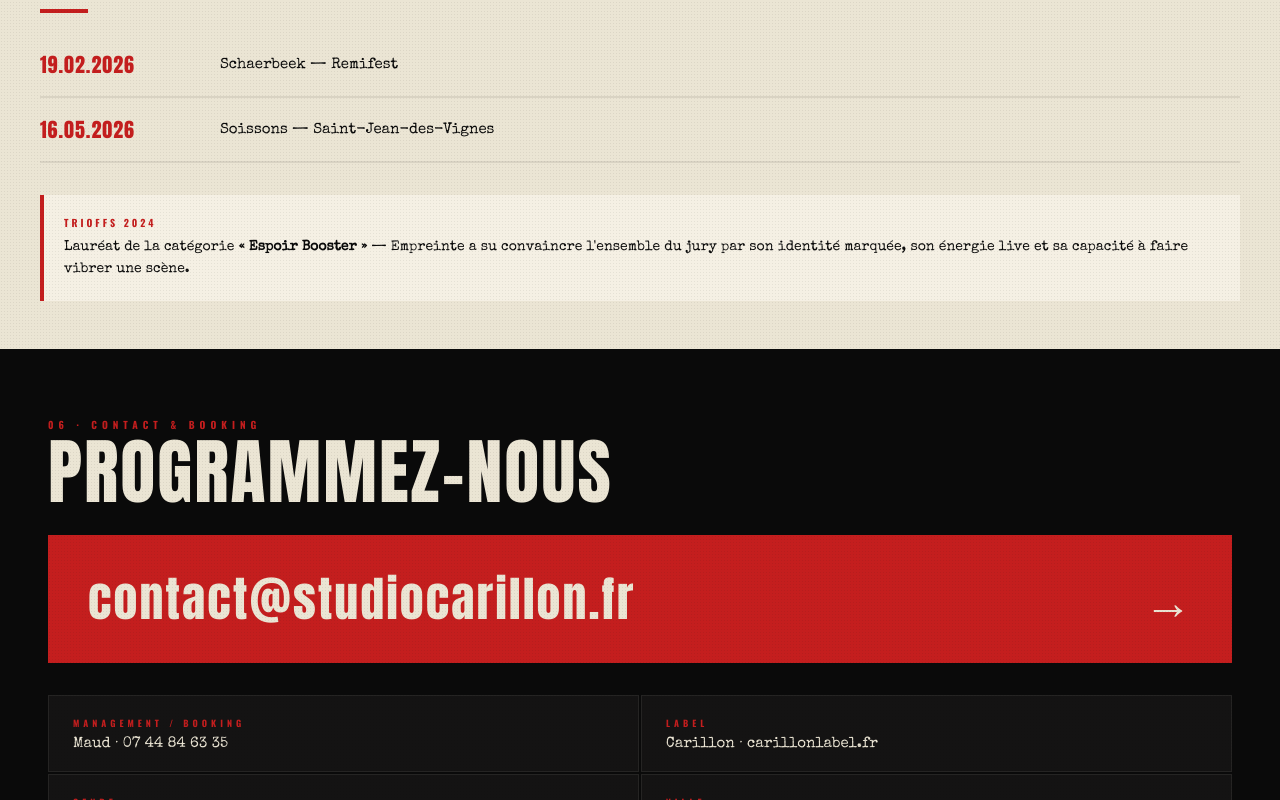
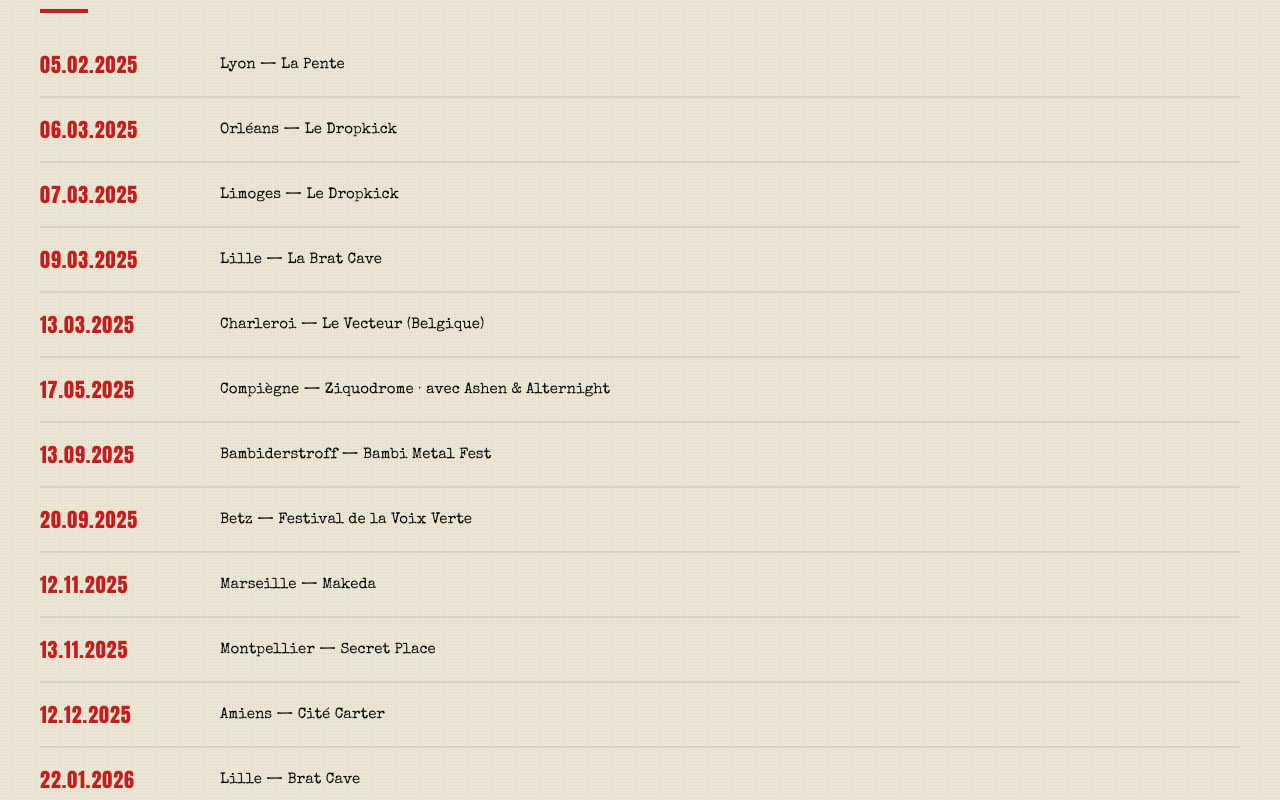
Before and after one commit to BrownGreg/carillon_label, a React (Vite) app in the folder app/: page /epk/empreinte in a window 1280 px wide. Shown: the part 3720-4520 px from the top of the page. Built offline with nearby package versions, Linux system fonts and the light colour scheme; a web font is replaced by a local one.

Commit message:
content: ajout dates concerts Empreinte 2025-2026
Co-Authored-By: Claude Sonnet 4.6 <noreply@anthropic.com>

```diff
--- a/app/src/pages/EpkEmpreintePage.jsx
+++ b/app/src/pages/EpkEmpreintePage.jsx
@@ -636,6 +636,18 @@ const clips = [
 ]
 
 const dates = [
+  { date: '05.02.2025', lieu: 'Lyon — La Pente' },
+  { date: '06.03.2025', lieu: "Orléans — Le Dropkick" },
+  { date: '07.03.2025', lieu: 'Limoges — Le Dropkick' },
+  { date: '09.03.2025', lieu: 'Lille — La Brat Cave' },
+  { date: '13.03.2025', lieu: 'Charleroi — Le Vecteur (Belgique)' },
+  { date: '17.05.2025', lieu: 'Compiègne — Ziquodrome · avec Ashen & Alternight' },
+  { date: '13.09.2025', lieu: 'Bambiderstroff — Bambi Metal Fest' },
+  { date: '20.09.2025', lieu: 'Betz — Festival de la Voix Verte' },
+  { date: '12.11.2025', lieu: 'Marseille — Makeda' },
+  { date: '13.11.2025', lieu: 'Montpellier — Secret Place' },
+  { date: '12.12.2025', lieu: 'Amiens — Cité Carter' },
+  { date: '22.01.2026', lieu: 'Lille — Brat Cave' },
   { date: '19.02.2026', lieu: 'Schaerbeek — Remifest' },
   { date: '16.05.2026', lieu: 'Soissons — Saint-Jean-des-Vignes' },
 ]
```
